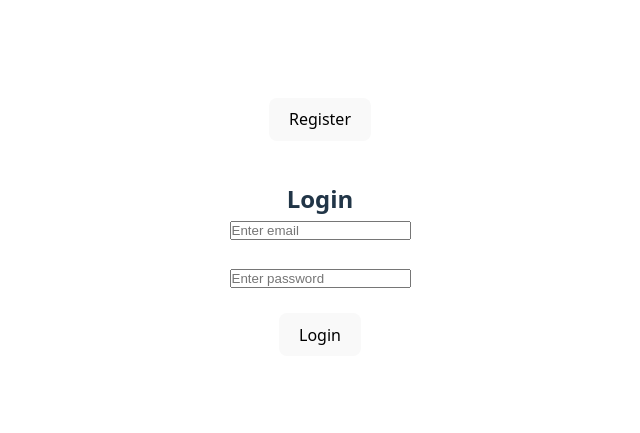
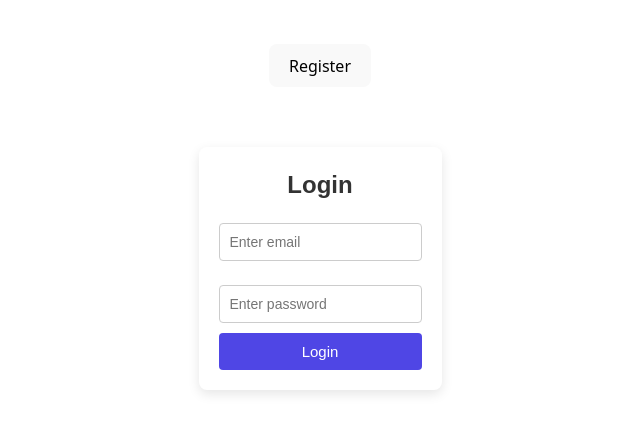
Before and after one commit to naresh043/login-signup-form-react, a React (Vite) app: page / in a window 1280 px wide. Shown: the part 153-586 px from the top of the page, without its empty margins (320-960 px from the left). Built offline with nearby package versions, Linux system fonts and the light colour scheme.

Commit message:
style added

```diff
--- a/src/App.css
+++ b/src/App.css
@@ -48,3 +48,65 @@
 .error {
   color: red;
 }
+
+
+
+/* Container */
+.auth-container {
+  max-width: 320px;
+  margin: 60px auto;
+  padding: 20px;
+  border-radius: 8px;
+  background: #ffffff;
+  box-shadow: 0 4px 12px rgba(0, 0, 0, 0.1);
+  font-family: Arial, sans-serif;
+}
+
+/* Heading */
+.auth-container h2 {
+  text-align: center;
+  margin-bottom: 20px;
+  color: #333;
+}
+
+/* Form */
+.auth-container form {
+  display: flex;
+  flex-direction: column;
+}
+
+/* Inputs */
+.auth-container input {
+  padding: 10px;
+  font-size: 14px;
+  border-radius: 4px;
+  border: 1px solid #ccc;
+  outline: none;
+}
+
+.auth-container input:focus {
+  border-color: #4f46e5;
+}
+
+/* Error message */
+.error {
+  color: red;
+  font-size: 12px;
+  margin-top: 4px;
+}
+
+/* Button */
+.auth-container button {
+  margin-top: 10px;
+  padding: 10px;
+  font-size: 15px;
+  background-color: #4f46e5;
+  color: white;
+  border: none;
+  border-radius: 4px;
+  cursor: pointer;
+}
+
+.auth-container button:hover {
+  background-color: #4338ca;
+}
--- a/src/components/Login.jsx
+++ b/src/components/Login.jsx
@@ -2,21 +2,14 @@ import { useState } from "react";
 
 function Login() {
   let [user, setUser] = useState({ email: "", password: "" });
-
   const [error, setError] = useState({});
 
   const handleSubmit = (e) => {
     e.preventDefault();
 
     let newError = {};
-
-    if (!user?.email) {
-      newError.email = "Email is required";
-    }
-
-    if (!user?.password) {
-      newError.password = "Password is required";
-    }
+    if (!user.email) newError.email = "Email is required";
+    if (!user.password) newError.password = "Password is required";
 
     if (Object.keys(newError).length > 0) {
       setError(newError);
@@ -25,12 +18,11 @@ function Login() {
 
     setError({});
     console.log("Login", user);
-
     setUser({ email: "", password: "" });
   };
 
   return (
-    <div style={{ maxWidth: "300px", margin: "40px auto" }}>
+    <div className="auth-container">
       <h2>Login</h2>
 
       <form onSubmit={handleSubmit}>
@@ -38,33 +30,25 @@ function Login() {
           type="email"
           placeholder="Enter email"
           name="email"
-          value={user?.email}
-          onChange={(e) => {
-            let { name, value } = e.target;
-            console.log({ name, value });
-            setUser({ ...user, [name]: value });
-          }}
+          value={user.email}
+          onChange={(e) =>
+            setUser({ ...user, [e.target.name]: e.target.value })
+          }
         />
         {error.email && <p className="error">{error.email}</p>}
 
-        <br />
         <br />
 
         <input
           type="password"
           placeholder="Enter password"
           name="password"
-          value={user?.password}
-          onChange={(e) => {
-            let { name, value } = e.target;
-            console.log({ name, value });
-            setUser({ ...user, [name]: value });
-          }}
+          value={user.password}
+          onChange={(e) =>
+            setUser({ ...user, [e.target.name]: e.target.value })
+          }
         />
         {error.password && <p className="error">{error.password}</p>}
-
-        <br />
-        <br />
 
         <button type="submit">Login</button>
       </form>
--- a/src/components/SignUp.jsx
+++ b/src/components/SignUp.jsx
@@ -1,27 +1,16 @@
-import { useState, React } from "react";
-// import React from "react";
+import { useState } from "react";
 
 function SignUp() {
   let [user, setUser] = useState({ name: "", email: "", password: "" });
-
   const [error, setError] = useState({});
 
   const handleSubmit = (e) => {
     e.preventDefault();
 
     let newError = {};
-
-    if (!user?.name) {
-      newError.name = "Name is required";
-    }
-
-    if (!user?.email) {
-      newError.email = "Email is required";
-    }
-
-    if (!user?.password) {
-      newError.password = "Password is required";
-    }
+    if (!user.name) newError.name = "Name is required";
+    if (!user.email) newError.email = "Email is required";
+    if (!user.password) newError.password = "Password is required";
 
     if (Object.keys(newError).length > 0) {
       setError(newError);
@@ -30,11 +19,11 @@ function SignUp() {
 
     setError({});
     console.log("Register", user);
-    setUser({ name: "", email: "", password: "" })
+    setUser({ name: "", email: "", password: "" });
   };
 
   return (
-    <div style={{ maxWidth: "300px", margin: "40px auto" }}>
+    <div className="auth-container">
       <h2>Sign Up</h2>
 
       <form onSubmit={handleSubmit}>
@@ -42,48 +31,38 @@ function SignUp() {
           type="text"
           placeholder="Enter name"
           name="name"
-          value={user?.name}
-          onChange={(e) => {
-            let { name, value } = e.target;
-            console.log({ name, value });
-            setUser({ ...user, [name]: value });
-          }}
+          value={user.name}
+          onChange={(e) =>
+            setUser({ ...user, [e.target.name]: e.target.value })
+          }
         />
         {error.name && <p className="error">{error.name}</p>}
-        <br />
+
         <br />
 
         <input
           type="email"
           placeholder="Enter email"
           name="email"
-          value={user?.email}
-          onChange={(e) => {
-            let { name, value } = e.target;
-            console.log({ name, value });
-            setUser({ ...user, [name]: value });
-          }}
+          value={user.email}
+          onChange={(e) =>
+            setUser({ ...user, [e.target.name]: e.target.value })
+          }
         />
         {error.email && <p className="error">{error.email}</p>}
 
-        <br />
         <br />
 
         <input
           type="password"
           placeholder="Enter password"
           name="password"
-            value={user?.password}
-          onChange={(e) => {
-            let { name, value } = e.target;
-            console.log({ name, value });
-            setUser({ ...user, [name]: value });
-          }}
+          value={user.password}
+          onChange={(e) =>
+            setUser({ ...user, [e.target.name]: e.target.value })
+          }
         />
         {error.password && <p className="error">{error.password}</p>}
-
-        <br />
-        <br />
 
         <button type="submit">Register</button>
       </form>
```
